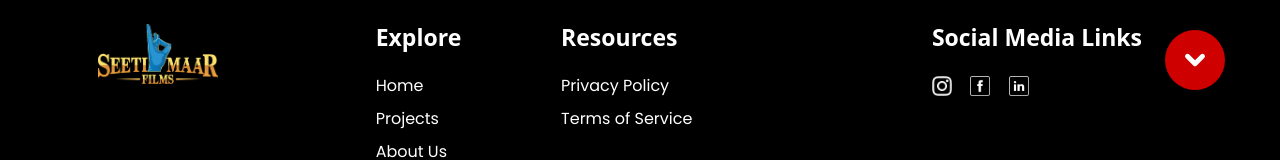
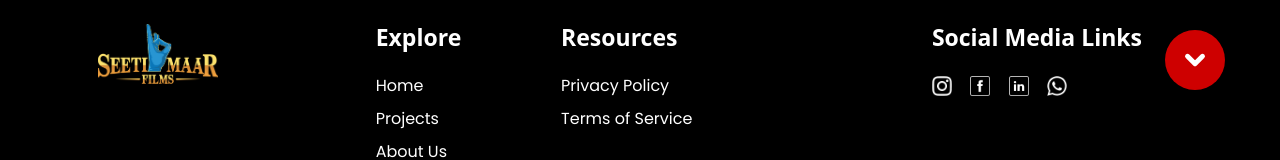
Before and after one commit to sumant1512/seetimaar-films, an Angular app: page /contact in a window 1280 px wide. Shown: the part 876-1036 px from the top of the page. Built offline with nearby package versions, Linux system fonts and the light colour scheme; a web font is replaced by a local one.

Commit message:
media links added

```diff
--- a/src/app/+contact-us/contact-us.component.ts
+++ b/src/app/+contact-us/contact-us.component.ts
@@ -38,7 +38,10 @@ export class ContactUsComponent {
       icon: 'facebook.png',
       path: 'https://www.facebook.com/share/19sVra56HL/',
     },
-    { icon: 'linkdin.png', path: '' },
-    { icon: 'whatsapp.png', path: 'https://wa.me/9993035739' },
+    {
+      icon: 'linkdin.png',
+      path: 'https://www.linkedin.com/company/106111090/admin/dashboard/',
+    },
+    { icon: 'whatsapp.png', path: 'https://wa.me/+919993035739' },
   ];
 }
--- a/src/app/+shared/footer/footer.component.html
+++ b/src/app/+shared/footer/footer.component.html
@@ -56,16 +56,11 @@
           class="d-flex justify-content-center justify-content-md-start gap-3"
         >
           <a
-            href="https://www.instagram.com/seetimaarfilms/profilecard/?igsh=dW1neDc2Nm5ybXR4"
+            *ngFor="let social of socialMedia"
+            [href]="social.path"
             target="_blank"
           >
-            <img class="footer-icon" src="instagram.png" alt="Instagram" />
-          </a>
-          <a href="https://www.facebook.com/share/19sVra56HL/" target="_blank">
-            <img class="footer-icon" src="facebook.png" alt="Facebook" />
-          </a>
-          <a href="" target="_blank">
-            <img class="footer-icon" src="linkdin.png" alt="Twitter" />
+            <img class="footer-icon" [src]="social.icon" [alt]="social.icon" />
           </a>
         </div>
       </div>
--- a/src/app/+shared/footer/footer.component.ts
+++ b/src/app/+shared/footer/footer.component.ts
@@ -1,11 +1,28 @@
+import { CommonModule } from '@angular/common';
 import { Component } from '@angular/core';
 import { RouterModule } from '@angular/router';
 
 @Component({
   selector: 'app-footer',
   standalone: true,
-  imports: [RouterModule],
+  imports: [RouterModule, CommonModule],
   templateUrl: './footer.component.html',
   styleUrl: './footer.component.scss',
 })
-export class FooterComponent {}
+export class FooterComponent {
+  socialMedia = [
+    {
+      icon: 'instagram.png',
+      path: 'https://www.instagram.com/seetimaarfilms/profilecard/?igsh=dW1neDc2Nm5ybXR4',
+    },
+    {
+      icon: 'facebook.png',
+      path: 'https://www.facebook.com/share/19sVra56HL/',
+    },
+    {
+      icon: 'linkdin.png',
+      path: 'https://www.linkedin.com/company/106111090/admin/dashboard/',
+    },
+    { icon: 'whatsapp.png', path: 'https://wa.me/+919993035739' },
+  ];
+}
--- a/src/app/app.component.ts
+++ b/src/app/app.component.ts
@@ -21,6 +21,6 @@ import { HeaderComponent } from './+shared/header/header.component';
 export class AppComponent {
   @HostListener('contextmenu', ['$event'])
   onRightClick(event: any) {
-    event.preventDefault();
+    // event.preventDefault();
   }
 }
```
